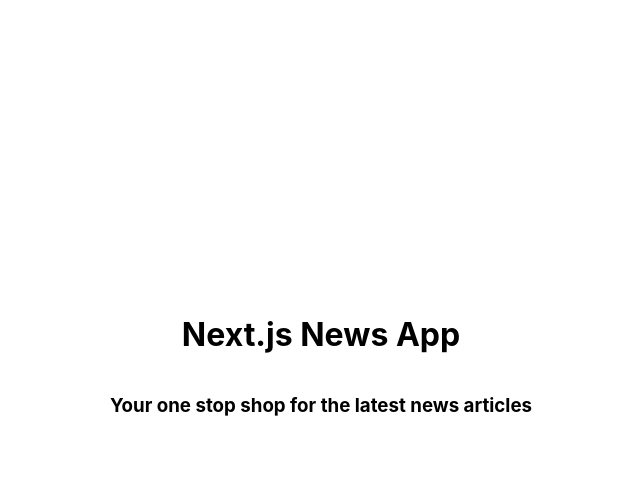
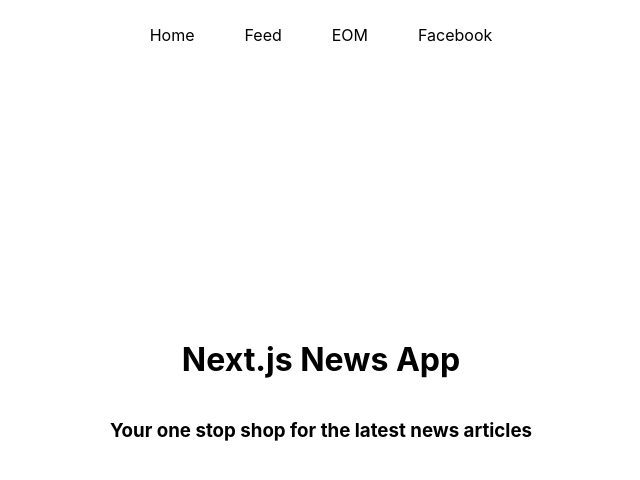
Before and after one commit to Raiyan109/next-news, a Next.js app: page / in a window 1280 px wide. Shown: the top 480 px of the page, without its empty margins (319-959 px from the left). Built offline with nearby package versions, Linux system fonts and the light colour scheme.

Commit message:
[slug].js file

```diff
--- a/pages/eom.js
+++ b/pages/eom.js
@@ -1,8 +1,10 @@
+import { Toolbar } from '../components/toolbar';
 import styles from '../styles/EOM.module.css'
 
 export const EOM = ({ employee }) => {
     return (
         <div className="page-container">
+            <Toolbar />
             <div className={styles.main}>
                 <h1>Employee of the month</h1>
 
--- a/pages/index.js
+++ b/pages/index.js
@@ -1,10 +1,13 @@
 import Head from 'next/head'
+import { Toolbar } from '../components/toolbar'
 import styles from '../styles/Home.module.css'
 
 export default function Home() {
   return (
     <>
       <div className='page-container'>
+
+        <Toolbar />
         <div className={styles.main}>
           <h1>Next.js News App</h1>
           <h3>Your one stop shop for the latest news articles</h3>
```
Also changed, not shown: pages/feed/[slug].js (added).
